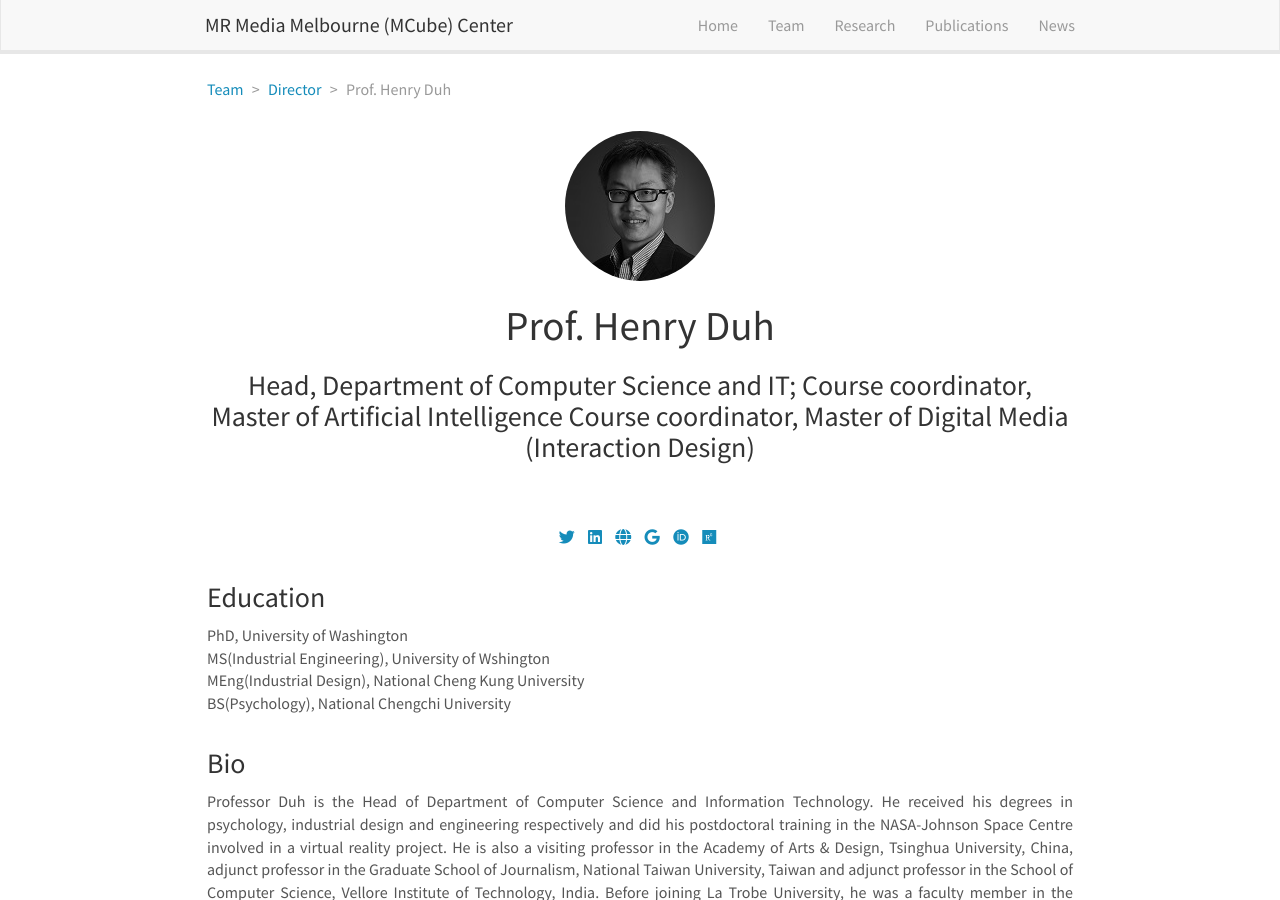
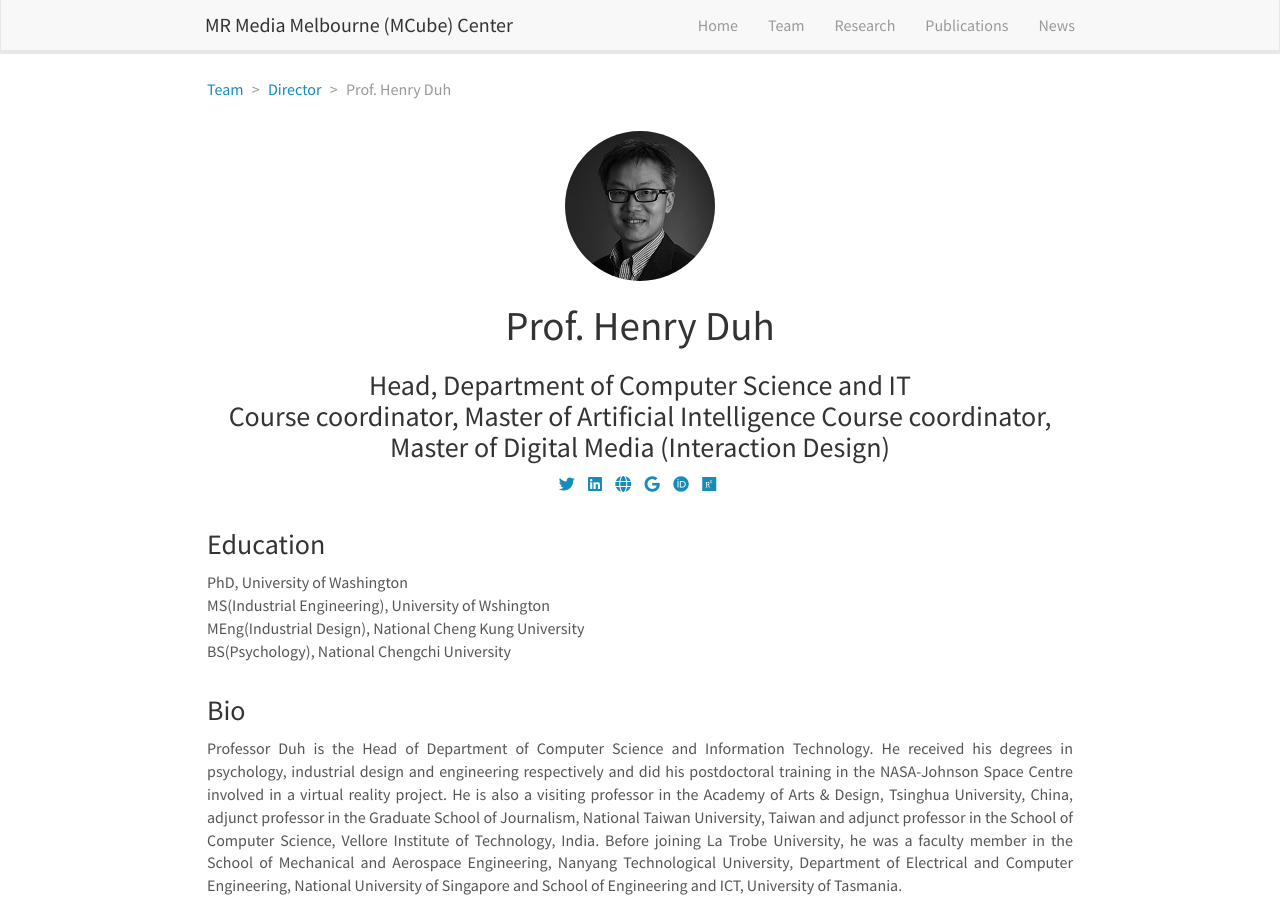
Before and after one commit to m3lab-ltu/m3lab-ltu.github.io, a Jekyll site: the page built from _pages/team/_posts/2020-07-13-researcher-staff-HenryDuh.md, in a window 1280 px wide and 900 px high. Built offline with Jekyll 4.4.1, drawn with Linux system fonts in a browser that asks for light colours; nearby versions of some CDN libraries; some of the changed lines change nothing that is shown.

Commit message:
Add files via upload

```diff
--- a/_pages/team/_posts/2020-07-13-researcher-staff-HenryDuh.md
+++ b/_pages/team/_posts/2020-07-13-researcher-staff-HenryDuh.md
@@ -3,8 +3,9 @@ layout: member
 category: director
 title: Prof. Henry Duh
 image: henry.png
-role: Head, Department of Computer Science and IT; Course coordinator, Master of Artificial Intelligence Course coordinator, Master of Digital Media (Interaction Design)
-email: B.Duhlatrobe.edu.au
+role1: Head, Department of Computer Science and IT
+role2: Course coordinator, Master of Artificial Intelligence Course coordinator, Master of Digital Media (Interaction Design)
+email: B.Duh@latrobe.edu.au
 permalink: 'team/2020-07-13-researcher-staff-HenryDuh'
 social:
     twitter: https://twitter.com/
```
